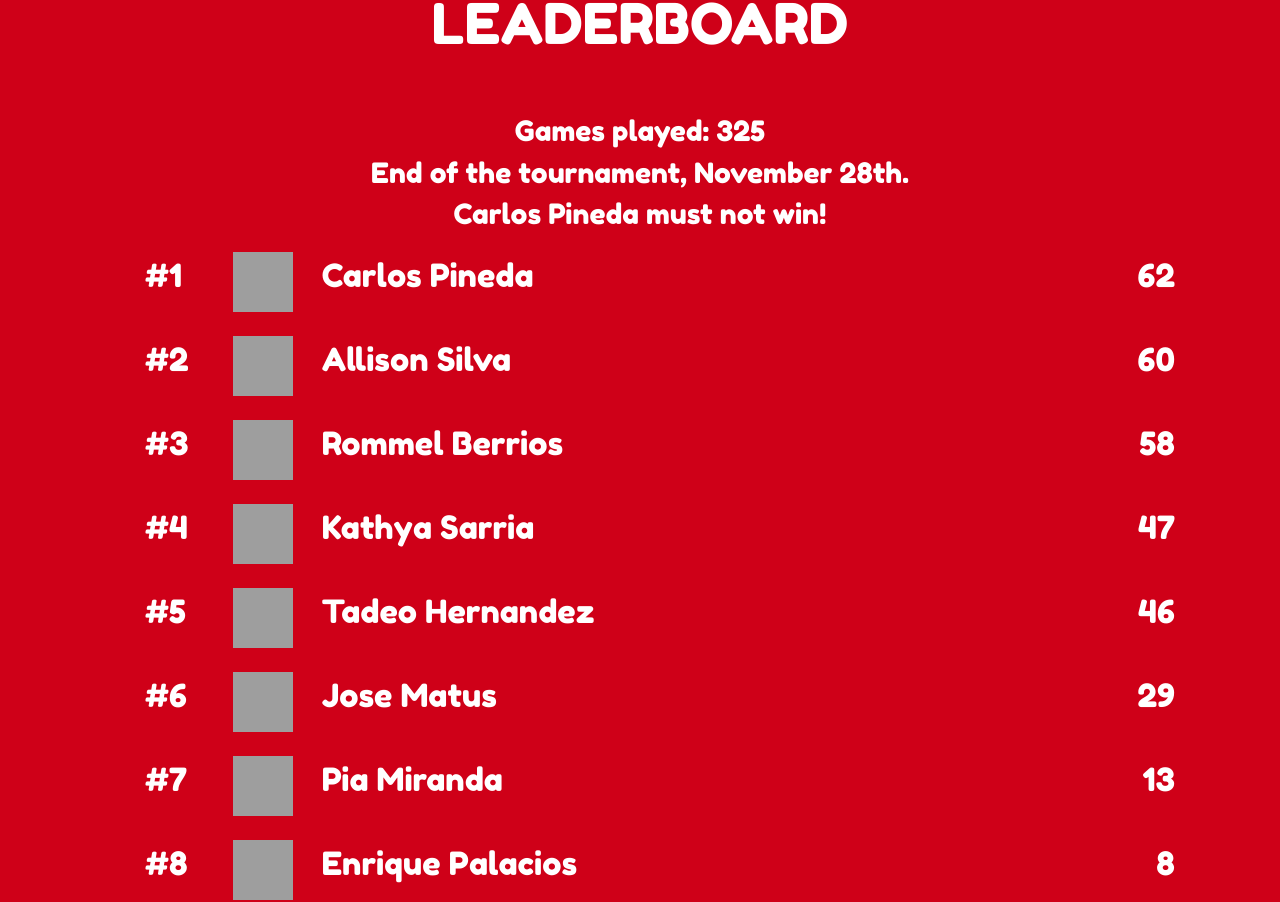
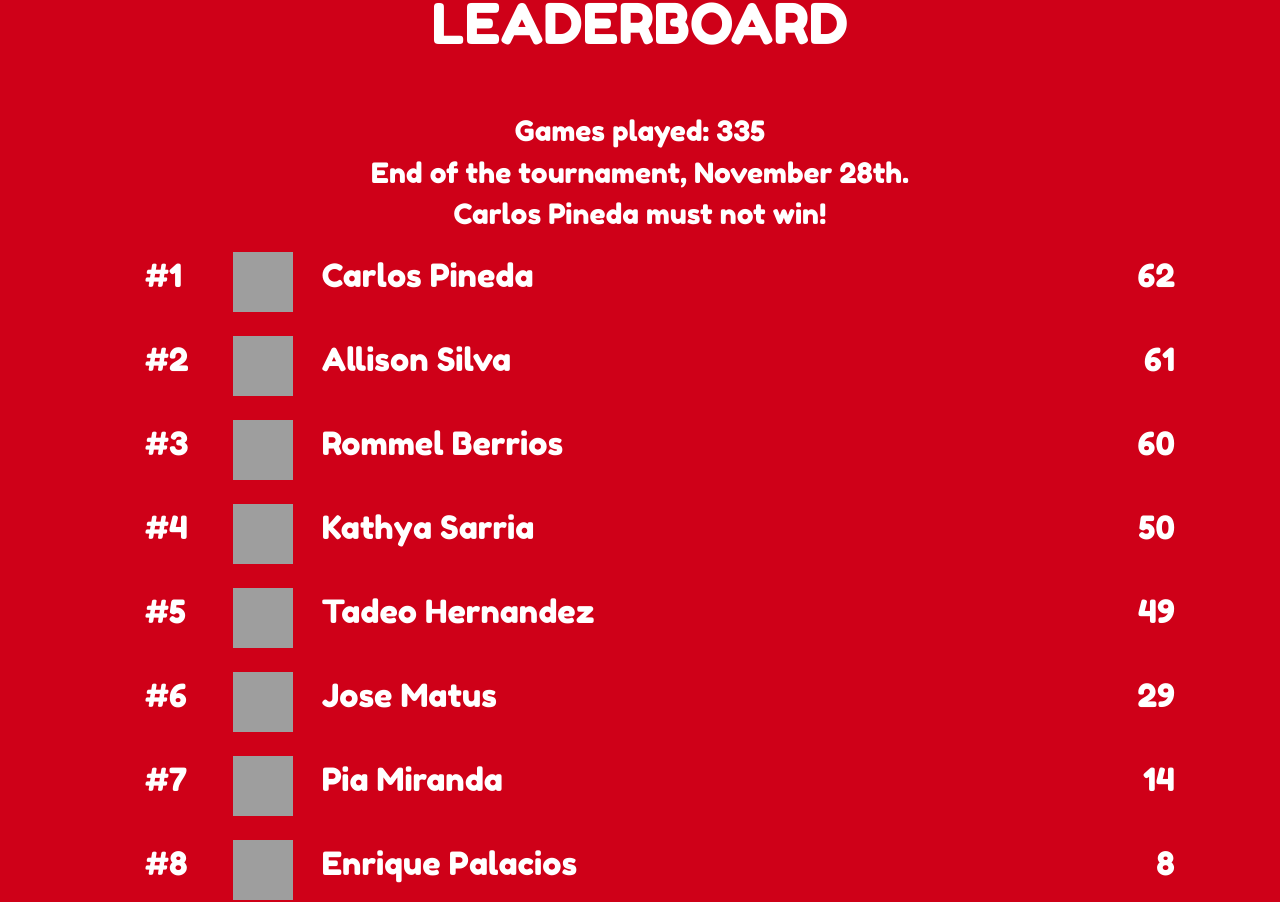
Before and after one commit to mediarain/rain-uno, a Jekyll site: the page built from index.md, in a window 1280 px wide, cut to the strip 300-1202 px from the top of the page. Built offline with Jekyll 4.4.1, drawn with Linux system fonts in a browser that asks for light colours; grey boxes are pictures that could not be loaded.

Commit message:
Update score.yml

```diff
--- a/_data/score.yml
+++ b/_data/score.yml
@@ -2,7 +2,7 @@
 
 - name: Allison Silva
   hash: bb5a9483c2cccaa2e3154992dc12d36f
-  score: 60
+  score: 61
 
 - name: Jose Matus
   hash: 1d385262dcfe3ed3891770bd0f46ace1
@@ -11,21 +11,21 @@
 
 - name: Rommel Berrios
   hash: 687aa7f2bae0e9dfabe85ec6e9eaffcb
-  score: 58
+  score: 60
 
 - name: Kathya Sarria
   hash: 2b7219f080114fdd89982067b8a751e4
-  score: 47
+  score: 50
 
 
 - name: Tadeo Hernandez
   hash: af6b0e59ee79658ad26672bc12c6dc38
-  score: 46
+  score: 49
 
 
 - name: Pia Miranda
   hash: 24123b9fbfd40654c0a4cf8ffb8d5d4e
-  score: 13
+  score: 14
 
 - name: Carlos Pineda
   hash: afasdf0e59ee79658ad26as2bc12c6dc38
```
